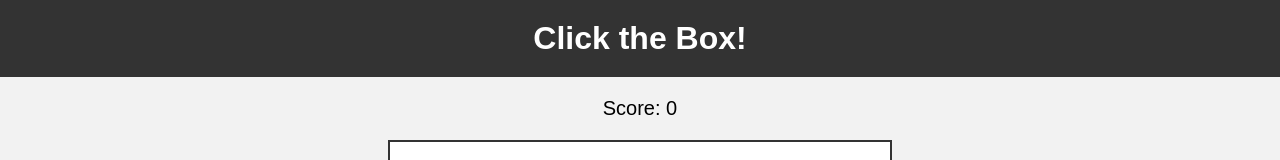
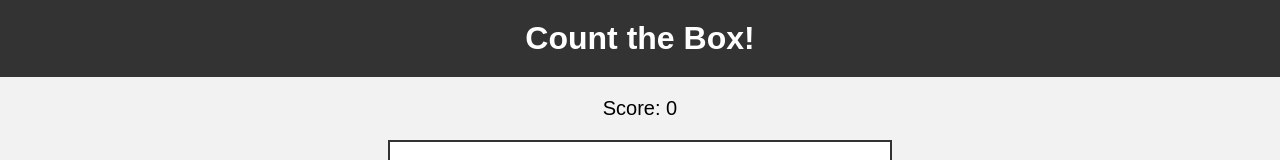
Before and after one commit to VibhaU/multibranch_jenkins, a plain HTML site: page index.html in a window 1280 px wide. Shown: the top 160 px of the page. Drawn offline with Linux system fonts and the light colour scheme.

Commit message:
change the title

```diff
--- a/index.html
+++ b/index.html
@@ -41,7 +41,7 @@
   </style>
 </head>
 <body>
-  <h1>Click the Box!</h1>
+  <h1>Count the Box!</h1>
   <p id="score">Score: 0</p>
   <div id="gameArea"></div>
 
```
